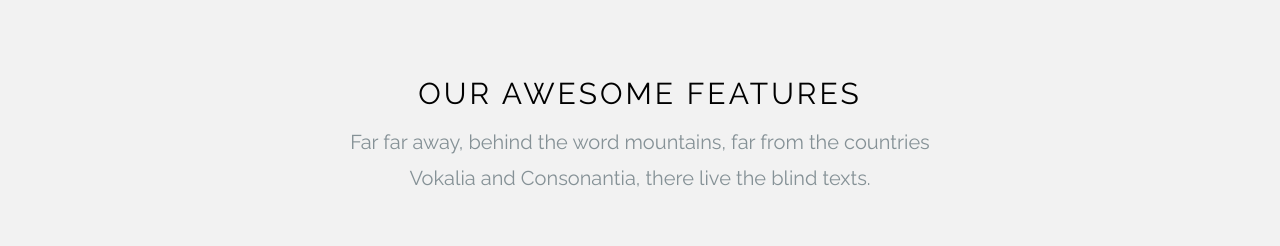
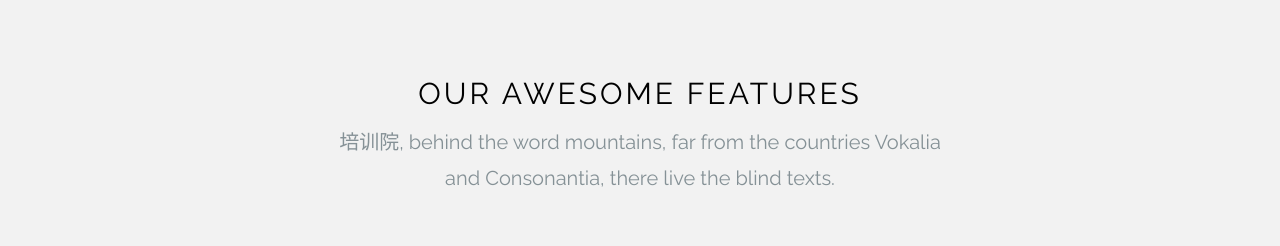
Before and after one commit to itcastpxy/itcastpxy.github.io, a plain HTML site: page index.html in a window 1280 px wide. Shown: the part 840-1086 px from the top of the page. Drawn offline with Linux system fonts and the light colour scheme; files whose address does not match are found by name.

Commit message:
培训院

```diff
--- a/index.html
+++ b/index.html
@@ -67,7 +67,7 @@
             <h2 class="text-uppercase ftco-uppercase">Our Awesome Features</h2>
             <div class="row justify-content-center">
               <div class="col-md-7">
-                <p class="lead">Far far away, behind the word mountains, far from the countries Vokalia and Consonantia, there live the blind texts.</p>
+                <p class="lead">培训院, behind the word mountains, far from the countries Vokalia and Consonantia, there live the blind texts.</p>
               </div>
             </div>
           </div>
```
